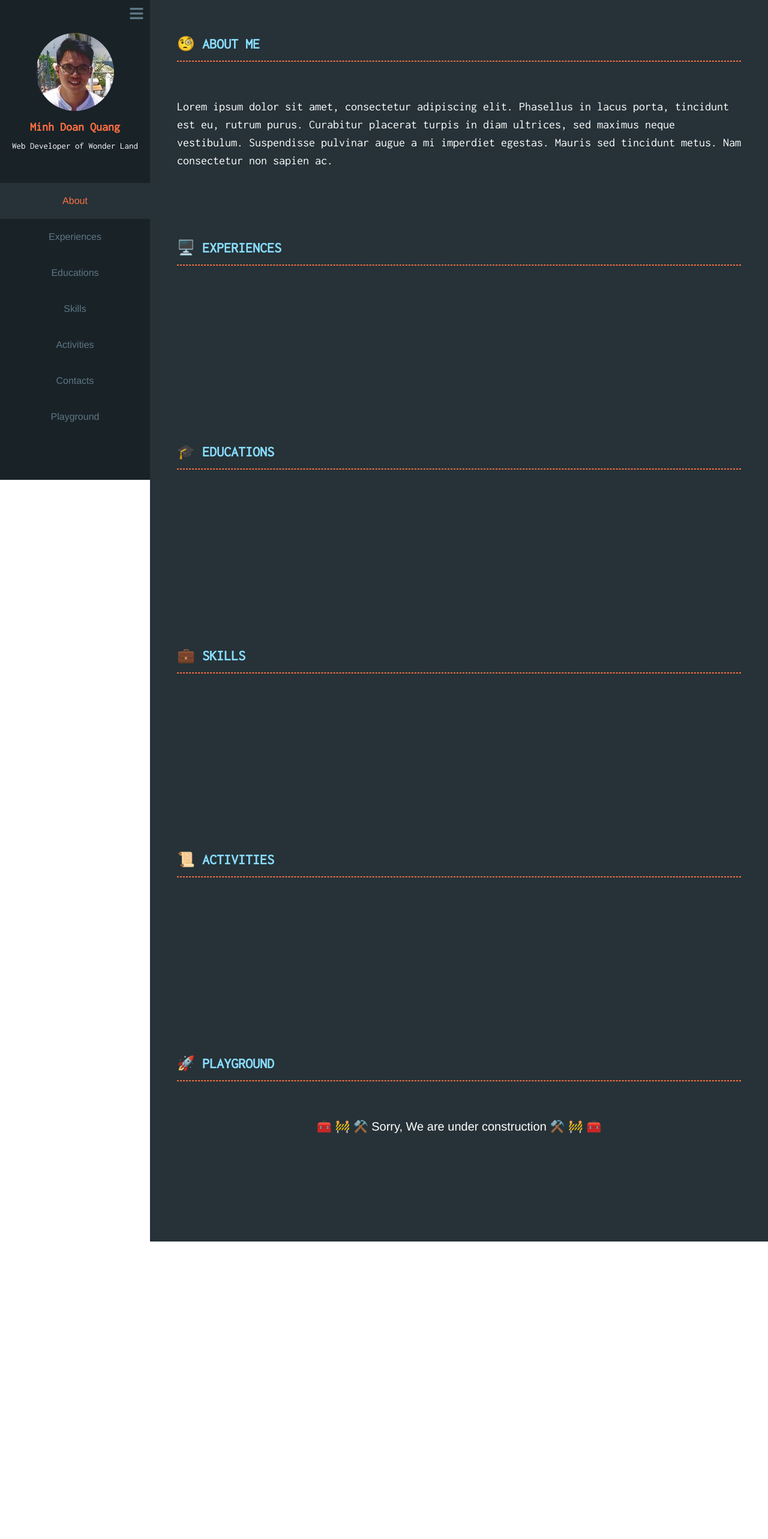
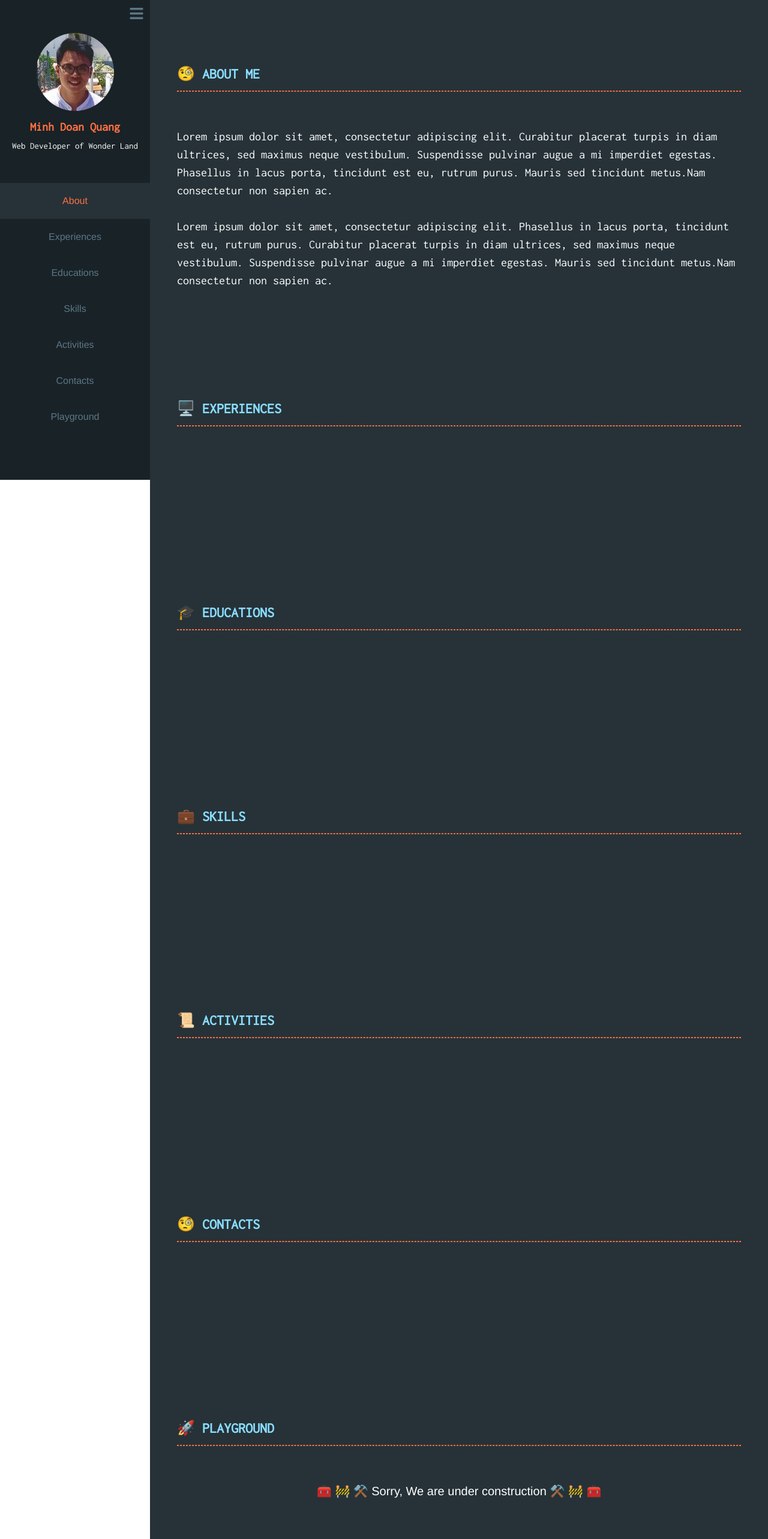
Before and after one commit to minhwood/portfolio, a Vue app: page /home in a window 1280 px wide. Shown: the top 2566 px of the page at 60% size. Before the commit the page ends 2070 px from the top, so only its background shows below. Built offline with nearby package versions, Linux system fonts and the light colour scheme.

Commit message:
SmoothScrolling

```diff
--- a/src/components/atoms/Observer.vue
+++ b/src/components/atoms/Observer.vue
@@ -10,7 +10,8 @@ export default {
         this.observer = new IntersectionObserver((entries) => {
             entries.forEach((entry) => {
                 if (entry.intersectionRatio > 0) {
-                    console.log("top", entry)
+                    let id = entry.target.id
+                    this.$emit("change_tab", id)
                 }
             })
         }, {rootMargin: "0px 0px -99% 0px"})
--- a/src/components/atoms/Paragraph.vue
+++ b/src/components/atoms/Paragraph.vue
@@ -16,5 +16,6 @@ p {
     color: var(--secondary-text-color);
     font-size: 20px;
     font-family: var(--default-font);
+    margin-bottom:30px;
 }
 </style>
--- a/src/components/molecules/SideBarOption.vue
+++ b/src/components/molecules/SideBarOption.vue
@@ -1,22 +1,35 @@
 <template>
-    <a :href=section_id v-on:click=onclick>{{ text }}</a>
+    <a :href="'#'+section_id" v-on:click=onclick
+        v-bind:class=active_tab
+    ><span>{{ text }}</span></a>
 </template>
 <script>
 export default {
     name:'SideBarOption',
     props: {
         text: String,
-        section_id: String
+        section_id: String,
+        current_active_tab: String
     },
     methods: {
         onclick() {
-            //trigger scroll map button
-            this.$emit('onclick')
+            this.$emit('onclick', this.section_id)
+        },
+    },
+    computed: {
+        active_tab() {
+            return this.section_id === this.current_active_tab ? 'active' : ""
         }
     }
 }
 </script>
 <style scoped>
+span {
+    width: 100%;
+    transition: 0.7s;
+    transition-property: border-bottom;
+}
+
 a {
     display: block;
     width: 100%;
@@ -30,6 +43,11 @@ a {
 a:hover {
     background: var(--primary-bg-color);
     color: var(--secondary-text-color);
+    text-decoration: none
+}
+
+a:hover span {
+    border-bottom: 1px solid var(--hover-hightlight-color);
 }
 
 .active {
--- a/src/components/organisms/About.vue
+++ b/src/components/organisms/About.vue
@@ -1,8 +1,16 @@
 <template>
     <section id="about" class="part-container">
         <Header text="ABOUT ME" icon="🧐"/>
-        <Paragraph paragraph="Lorem ipsum dolor sit amet, consectetur adipiscing elit. Phasellus in lacus porta, tincidunt est eu, rutrum purus. Curabitur placerat turpis in diam ultrices, sed maximus neque vestibulum. Suspendisse pulvinar augue a mi imperdiet egestas. Mauris sed tincidunt metus.
-Nam consectetur non sapien ac."/>
+        <Paragraph paragraph="Lorem ipsum dolor sit amet, consectetur adipiscing elit.
+        Curabitur placerat turpis in diam ultrices, sed maximus neque vestibulum.
+        Suspendisse pulvinar augue a mi imperdiet egestas.
+        Phasellus in lacus porta, tincidunt est eu, rutrum purus.
+        Mauris sed tincidunt metus.Nam consectetur non sapien ac."/>
+        <Paragraph paragraph="Lorem ipsum dolor sit amet, consectetur adipiscing elit.
+        Phasellus in lacus porta, tincidunt est eu, rutrum purus.
+        Curabitur placerat turpis in diam ultrices, sed maximus neque vestibulum.
+        Suspendisse pulvinar augue a mi imperdiet egestas.
+        Mauris sed tincidunt metus.Nam consectetur non sapien ac."/>
     </section>
 </template>
 <script>
--- /dev/null
+++ b/src/components/organisms/Contacts.vue
@@ -0,0 +1,17 @@
+<template>
+    <section id="contacts" class="part-container">
+        <Header text="CONTACTS" icon="🧐"/>
+    </section>
+</template>
+<script>
+import Header from '../molecules/Header'
+
+export default {
+    name:'Contact',
+    components: {
+        Header,
+    }
+}
+</script>
+<style scoped>
+</style>
--- a/src/components/templates/PortfolioContent.vue
+++ b/src/components/templates/PortfolioContent.vue
@@ -1,12 +1,13 @@
 <template>
     <div class="content-box">
         <div class="container">
-            <Observer/>
+            <Observer v-on:change_tab=change_tab />
             <about/>
             <experiences/>
             <educations/>
             <skills/>
             <activities/>
+            <contacts/>
             <playground/>
         </div>
     </div>
@@ -17,6 +18,7 @@ import Experiences from '../organisms/Experiences'
 import Educations from '../organisms/Educations'
 import Skills from '../organisms/Skills'
 import Activities from '../organisms/Activities'
+import Contacts from '../organisms/Contacts'
 import Playground from '../organisms/Playground'
 import Observer from '../atoms/Observer'
 
@@ -25,14 +27,17 @@ export default {
     components: {
         About,
         Experiences,
-        Playground,
         Educations,
         Skills,
         Activities,
+        Contacts,
+        Playground,
         Observer
     },
     methods: {
-
+        change_tab(tab) {
+            this.$emit("change_tab", tab)
+        }
     }
 }
 </script>
--- a/src/components/templates/PortfolioSideBar.vue
+++ b/src/components/templates/PortfolioSideBar.vue
@@ -4,13 +4,13 @@
         <div class="hide-collabs">
             <avatar src="avatar.jpg"/>
             <person-title name="Minh Doan Quang" jobtitle="Web Developer of Wonder Land"/>
-            <side-bar-option v-on:onclick=option_click section_id="#about" class="active" text="About"/>
-            <side-bar-option v-on:onclick=option_click section_id="#experiences" text="Experiences"/>
-            <side-bar-option v-on:onclick=option_click section_id="#educations" text="Educations"/>
-            <side-bar-option v-on:onclick=option_click section_id="#skills" text="Skills"/>
-            <side-bar-option v-on:onclick=option_click section_id="#activities" text="Activities"/>
-            <side-bar-option v-on:onclick=option_click section_id="#contacts" text="Contacts"/>
-            <side-bar-option v-on:onclick=option_click section_id="#playground" text="Playground"/>
+            <side-bar-option v-on:onclick=option_click :current_active_tab=active_tab section_id="about" text="About"/>
+            <side-bar-option v-on:onclick=option_click :current_active_tab=active_tab section_id="experiences" text="Experiences"/>
+            <side-bar-option v-on:onclick=option_click :current_active_tab=active_tab section_id="educations" text="Educations"/>
+            <side-bar-option v-on:onclick=option_click :current_active_tab=active_tab section_id="skills" text="Skills"/>
+            <side-bar-option v-on:onclick=option_click :current_active_tab=active_tab section_id="activities" text="Activities"/>
+            <side-bar-option v-on:onclick=option_click :current_active_tab=active_tab section_id="contacts" text="Contacts"/>
+            <side-bar-option v-on:onclick=option_click :current_active_tab=active_tab section_id="playground" text="Playground"/>
         </div>
     </div>
 </template>
@@ -22,6 +22,9 @@ import PersonTitle from '../molecules/PersonTitle'
 
 export default {
     name:'PortfolioSideBar',
+    props: {
+        active_tab: String
+    },
     components: {
         Avatar,
         CollabTriggerButton,
@@ -29,8 +32,8 @@ export default {
         PersonTitle
     },
     methods: {
-        option_click() {
-            console.log("option clicked")
+        option_click(tab) {
+            this.$emit('change_tab', tab)
         }
     }
 }
--- a/src/pages/Home.vue
+++ b/src/pages/Home.vue
@@ -2,8 +2,8 @@
     <div>
         <input class="checkbox" type="checkbox" id="check">
         <div class="background"></div>
-        <portfolio-side-bar></portfolio-side-bar>
-        <portfolio-content></portfolio-content>
+        <portfolio-side-bar v-on:change_tab=change_active_tab :active_tab=active_tab />
+        <portfolio-content v-on:change_tab=change_active_tab />
     </div>
 </template>
 
@@ -16,6 +16,16 @@ export default {
     components: {
         PortfolioSideBar,
         PortfolioContent
+    },
+    data () {
+        return {
+            active_tab: "about"
+        }
+    },
+    methods: {
+        change_active_tab(tab) {
+            this.active_tab = tab
+        },
     }
 }
 </script>
--- a/src/statics/core.scss
+++ b/src/statics/core.scss
@@ -1,4 +1,8 @@
 @import url('https://fonts.googleapis.com/css?family=Inconsolata');
+
+html {
+    scroll-behavior: smooth !important;
+}
 
 :root {
     --primary-bg-color: rgb(38, 50, 56);
@@ -38,7 +42,8 @@
 .part-container {
     height: 100%;
     min-height: 40vh;
-    margin-top: 20px;
+    margin-top: 0px;
+    padding-top: 100px !important;
     margin-bottom: 20px;
     padding: 30px;
     color: var(--secondary-text-color);
```
